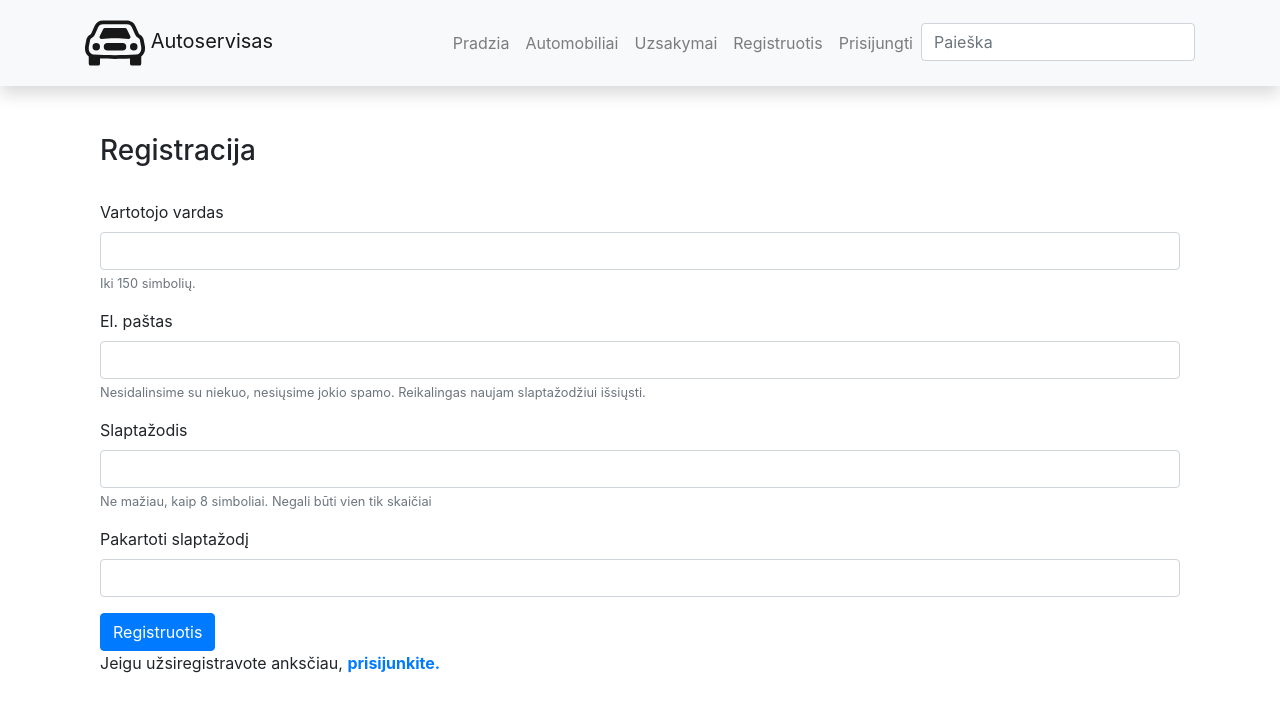
After one commit to MindaugasZitkus/autoservice, a Django app: page /autoservice/register/ in a window 1280 px wide. The commit adds this page. Shown: the top 712 px of the page. Run offline with Django 4.2, Linux system fonts and the light colour scheme; some libraries are stand-ins or nearby versions.

Commit message:
40  Paskaita, Django  +Prideta registracija (mano google chrome nerodo, bet edge rodo text warning ir success pranesimus)

```diff
--- a/mysite/autoservice/templates/base.html
+++ b/mysite/autoservice/templates/base.html
@@ -51,9 +51,9 @@
                     {{ user.get_username }}</a></li>
                 <li class="nav-item"><a class="nav-link" href="{% url 'myorders' %}">Mano uzsakymai</a></li>
 
-
                 <li class="nav-item"><a class="nav-link" href="{% url 'logout' %}">Atsijungti</a></li>
                 {% else %}
+                <li class="nav-item"><a class="nav-link" href="{% url 'register' %}">Registruotis</a></li>
                 <li class="nav-item"><a class="nav-link" href="{% url 'login' %}">Prisijungti</a></li>
                 {% endif %}
                 <li>
@@ -65,7 +65,18 @@
         </div>
     </div>
 </nav>
+
 <div class="container">
+    {% if messages %}
+    {% for message in messages %}
+    <div class="alert alert-{% if message.tags == 'error' %}danger{% elif message.tags == 'info' %}success{% endif %}"
+         role="alert">
+        {{ message }}
+    </div>
+    {% endfor %}
+    {% endif %}
+
+
     {% block "content" %}{% endblock %}
 </div>
 
--- /dev/null
+++ b/mysite/autoservice/templates/registration/register.html
@@ -0,0 +1,37 @@
+{% extends "base.html" %}
+
+{% block "title" %}Registracija{% endblock %}
+
+{% block "content" %}
+
+    <div class="container register">
+        <h3>Registracija</h3><br/>
+        <form method="post">
+            {% csrf_token %}
+            <div class="form-group">
+                <label for="username">Vartotojo vardas</label>
+                <input name="username" type="text" class="form-control" id="username" aria-describedby="usernameHelp">
+                <small id="usernameHelp" class="form-text text-muted">Iki 150 simbolių.</small>
+            </div>
+            <div class="form-group">
+                <label for="exampleInputEmail1">El. paštas</label>
+                <input name="email" type="email" class="form-control" id="exampleInputEmail1" aria-describedby="emailHelp">
+                <small id="emailHelp" class="form-text text-muted">Nesidalinsime su niekuo, nesiųsime jokio spamo.
+                    Reikalingas naujam slaptažodžiui išsiųsti. </small>
+            </div>
+            <div class="form-group">
+                <label for="password">Slaptažodis</label>
+                <input name="password" type="password" class="form-control" id="password" aria-describedby="pwdHelp">
+                <small id="pwdHelp" class="form-text text-muted">Ne mažiau, kaip 8 simboliai. Negali būti vien tik
+                    skaičiai</small>
+            </div>
+            <div class="form-group">
+                <label for="password2">Pakartoti slaptažodį</label>
+                <input name="password2" type="password" class="form-control" id="password2" aria-describedby="pwd2Help">
+            </div>
+            <button type="submit" class="btn btn-primary register-button">Registruotis</button>
+        </form>
+        <p>Jeigu užsiregistravote anksčiau, <a href="{% url 'login' %}"><strong>prisijunkite.</strong></a></p>
+    </div>
+
+{% endblock %}
--- a/mysite/autoservice/urls.py
+++ b/mysite/autoservice/urls.py
@@ -10,4 +10,5 @@ urlpatterns = [
     path('orders/<int:pk>', views.OrderDetailView.as_view(), name="order"),
     path('search/', views.search, name='search'),
     path('myorders/', views.MyOrderListView.as_view(), name = 'myorders'),
+    path('register/', views.register, name='register'),
 ]
--- a/mysite/autoservice/views.py
+++ b/mysite/autoservice/views.py
@@ -1,14 +1,18 @@
-from django.shortcuts import render, get_object_or_404
+from django.shortcuts import render, get_object_or_404, redirect
 from .models import Service, Order, Vehicle
 from django.views import generic
 from django.core.paginator import Paginator
-
 from django.db.models import Q
+from django.contrib.auth.forms import User
+from django.views.decorators.csrf import csrf_protect
+from django.contrib import messages
 
 
 def search(request):
     query = request.GET.get('query')
-    search_results = Vehicle.objects.filter(Q(plate__icontains=query) | Q(vin__icontains=query) | Q(owner_name__icontains=query) | Q(vehicle_model__make__icontains=query) | Q(vehicle_model__model__icontains=query))
+    search_results = Vehicle.objects.filter(
+        Q(plate__icontains=query) | Q(vin__icontains=query) | Q(owner_name__icontains=query) | Q(
+            vehicle_model__make__icontains=query) | Q(vehicle_model__model__icontains=query))
     return render(request, 'search.html', {'vehicles': search_results, 'query': query})
 
 
@@ -42,16 +46,19 @@ def vehicle(request, vehicle_id):
     }
     return render(request, 'vehicle.html', context=context)
 
+
 class OrderListView(generic.ListView):
     model = Order
     template_name = 'orders.html'
     context_object_name = 'orders'
     paginate_by = 2
 
+
 class OrderDetailView(generic.DetailView):
     model = Order
     template_name = 'order.html'
     context_object_name = 'order'
+
 
 class MyOrderListView(generic.ListView):
     model = Order
@@ -60,3 +67,33 @@ class MyOrderListView(generic.ListView):
 
     def get_queryset(self):
         return Order.objects.filter(client=self.request.user)
+
+
+@csrf_protect
+def register(request):
+    if request.method == "POST":
+        # pasiimame reikšmes iš registracijos formos
+        username = request.POST['username']
+        email = request.POST['email']
+        password = request.POST['password']
+        password2 = request.POST['password2']
+        # tikriname, ar sutampa slaptažodžiai
+        if password == password2:
+            # tikriname, ar neužimtas username
+            if User.objects.filter(username=username).exists():
+                messages.error(request, f'Vartotojo vardas {username} užimtas!')
+                return redirect('register')
+            else:
+                # tikriname, ar nėra tokio pat email
+                if User.objects.filter(email=email).exists():
+                    messages.error(request, f'Vartotojas su el. paštu {email} jau užregistruotas!')
+                    return redirect('register')
+                else:
+                    # jeigu viskas tvarkoje, sukuriame naują vartotoją
+                    User.objects.create_user(username=username, email=email, password=password)
+                    messages.info(request, f'Vartotojas {username} užregistruotas!')
+                    return redirect('login')
+        else:
+            messages.error(request, 'Slaptažodžiai nesutampa!')
+            return redirect('register')
+    return render(request, 'registration/register.html')
```
